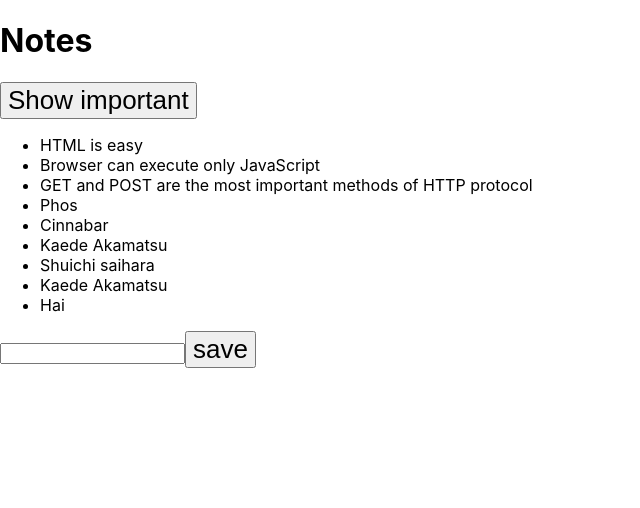
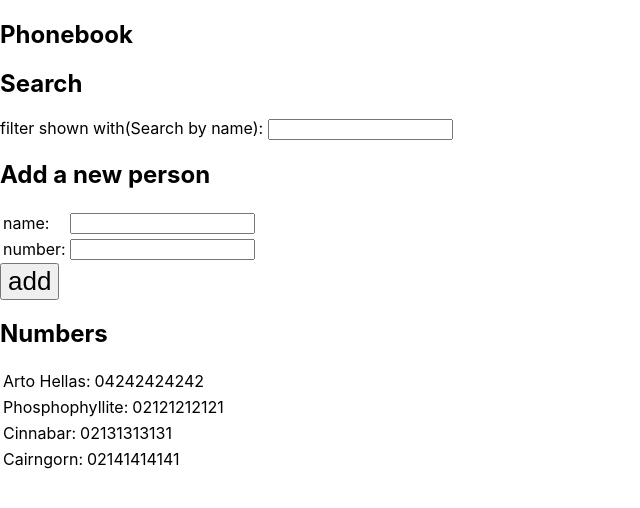
Before and after one commit to HrHrM/Fullstack-Open-2021, a React (Vite) app in the folder FullStack-Open-2021-Course/: page / in a window 1280 px wide. Shown: the top 508 px of the page, without its empty margins (0-640 px from the left). Built offline with nearby package versions, Linux system fonts and the light colour scheme; data requests are answered from the project's data file.

Commit message:
updated notes

```diff
--- a/FullStack-Open-2021-Course/db.json
+++ b/FullStack-Open-2021-Course/db.json
@@ -39,42 +39,6 @@
       "content": "GET and POST are the most important methods of HTTP protocol",
       "date": "2019-05-30T19:20:14.298Z",
       "important": true
-    },
-    {
-      "content": "Phos",
-      "date": "2021-12-22T20:58:24.156Z",
-      "important": true,
-      "id": 4
-    },
-    {
-      "content": "Cinnabar",
-      "date": "2021-12-22T20:58:31.868Z",
-      "important": false,
-      "id": 5
-    },
-    {
-      "content": "Kaede Akamatsu",
-      "date": "2021-12-23T12:41:04.555Z",
-      "important": false,
-      "id": 6
-    },
-    {
-      "content": "Shuichi saihara",
-      "date": "2021-12-23T12:42:01.410Z",
-      "important": false,
-      "id": 7
-    },
-    {
-      "content": "Kaede Akamatsu",
-      "date": "2021-12-23T12:42:38.849Z",
-      "important": true,
-      "id": 8
-    },
-    {
-      "content": "Hai",
-      "date": "2021-12-23T12:42:43.122Z",
-      "important": true,
-      "id": 9
     }
   ]
 }
--- a/FullStack-Open-2021-Course/src/App.jsx
+++ b/FullStack-Open-2021-Course/src/App.jsx
@@ -9,169 +9,186 @@ import PersonForm          from './Components/PersonForm'
 import Numbers             from './Components/Numbers'
 import axios               from 'axios'
 
+
+const App = () => {
+
+  const [ persons, setPersons ]       = useState([])
+  const [ newName, setNewName ]       = useState('')
+  const [ newNumber, setNewNumber  ]  = useState('')
+  const [ searchName, setSearchName ] = useState('')
+
+  useEffect(() =>{
+    console.log('Effect taking place')
+    axios
+    .get('http://localhost:3001/persons')
+    .then(response => {
+      console.log('promise fulfilled')
+      setPersons(response.data)
+    })
+  }, [])
+  console.log('render', persons.length, 'persons')
+
+  const repeat = (name, number) =>{
+
+    let igual = false
+
+    persons.forEach(e => {
+      if (e.name === name || e.number === number || name.length === 0 || number.length === 0 ) {
+        igual = true
+      }
+    })
+
+    return igual
+  }
+
+  const addPerson = (event) => {
+
+    event.preventDefault()
+
+    const newPerson = {
+      id:     persons.length + 1,
+      name:   newName,
+      number: newNumber,
+    }
+
+    const igual = repeat(newPerson.name, newPerson.number)
+
+      if(!igual) {
+        setPersons(persons => [...persons, newPerson])
+        console.log(newPerson)
+
+      }else{
+        window.alert('There is a problem with the registration, either the name/number already exists or one of them is empty')
+
+      }
+
+      setNewName('')
+      setNewNumber('')
+  }
+
+  return (
+    <div>
+      <Title text = {'Phonebook'} />
+      <Title text = {'Search'} />
+      <div>
+        <Filter searchName = {searchName} setSearchName = {setSearchName} persons = {persons} />
+      </div>
+      <Title text = {'Add a new person'} />
+      <div>
+        <PersonForm addPerson    = {addPerson}
+                    newName      = {newName}
+                    setNewName   = {setNewName}
+                    newNumber    = {newNumber}
+                    setNewNumber = {setNewNumber} />
+      </div>
+      <Title text = {'Numbers'} />
+      <div>
+        <Numbers persons={persons} />
+      </div>
+    </div>
+  )
+}
+
+export default App
+
+
+
+//---------------------Notes----------------------
+
+// import noteService from './Services/notes'
+
 // const App = () => {
 
-//   const [ persons, setPersons ]       = useState([])
-//   const [ newName, setNewName ]       = useState('')
-//   const [ newNumber, setNewNumber  ]  = useState('')
-//   const [ searchName, setSearchName ] = useState('')
+//   const [ notes, setNotes ]     = useState([])
+//   const [ newNote, setNewNote ] = useState('')
+//   const [ showAll, setShowAll ] = useState([])
 
-//   useEffect(() =>{
-//     console.log('Effect taking place')
-//     axios
-//     .get('http://localhost:3001/persons')
-//     .then(response => {
-//       console.log('promise fulfilled')
-//       setPersons(response.data)
-//     })
+//   useEffect(() => {
+//     noteService.getAll().then(initialNotes => setNotes(initialNotes))
 //   }, [])
-//   console.log('render', persons.length, 'persons')
 
-//   const repeat = (name, number) =>{
 
-//     let igual = false
+//   const addNote = (event) => {
+//     event.preventDefault()
 
-//     persons.forEach(e => {
-//       if (e.name === name || e.number === number || name.length === 0 || number.length === 0 ) {
-//         igual = true
-//       }
+//     console.log('Button Clicked', event.target)
+//     const noteObject = {
+//       content:   newNote,
+//       date:      new Date(),
+//       important: Math.random() < 0.5,
+//     }
+
+//     noteService.create(noteObject).then(returnedNote => {
+//       setNotes(notes.concat(returnedNote))
+//       setNewNote('')
 //     })
 
-//     return igual
 //   }
 
-//   const addPerson = (event) => {
+//   const toggleImportanceOf = (id) => {
+//     const url         = `http://localhost:3001/notes/${id}`
+//     const note        = notes.find(n => n.id === id)
+//     const changedNote = {...note, important: !note.important}
 
-//     event.preventDefault()
+//     noteService.update(id, changedNote).then(returnedNote => {
+//       setNotes(notes.map(note => note.id !== id ? note : returnedNote))
+//       })
+//       .catch(error => {
+//         alert(
+//           `the note '${note.content}' was already deleted from server`
+//         )
+//         setNotes(notes.filter(n => n.id !== id))
+//       })
 
-//     const newPerson = {
-//       id:     persons.length + 1,
-//       name:   newName,
-//       number: newNumber,
-//     }
-
-//     const igual = repeat(newPerson.name, newPerson.number)
-
-//       if(!igual) {
-//         setPersons(persons => [...persons, newPerson])
-//         console.log(newPerson)
-
-//       }else{
-//         window.alert('There is a problem with the registration, either the name/number already exists or one of them is empty')
-
-//       }
-
-//       setNewName('')
-//       setNewNumber('')
 //   }
 
-//   return (
+//   const handleNoteChange = (event) => {
+//     console.log(event.target.value)
+//     setNewNote(event.target.value)
+//   }
+//   const handleShowChange = () => {
+//     setShowAll(!showAll)
+//   }
+
+//   const notesShow = showAll ? notes : notes.filter(note => note.important === true)
+//   const notesShowMap = notesShow.map(e => {
+//       return(
+//         <Notes key={e.id} note = {e} toggleImportance={() => toggleImportanceOf(e.id)} />
+//       )
+//   })
+
+//   return(
 //     <div>
-//       <Title text = {'Phonebook'} />
-//       <Title text = {'Search'} />
+//       <h1> Notes </h1>
 //       <div>
-//         <Filter searchName = {searchName} setSearchName = {setSearchName} persons = {persons} />
+//         <button onClick={handleShowChange}>
+//           Show {showAll ? 'important' : 'all' }
+//         </button>
 //       </div>
-//       <Title text = {'Add a new person'} />
-//       <div>
-//         <PersonForm addPerson    = {addPerson}
-//                     newName      = {newName}
-//                     setNewName   = {setNewName}
-//                     newNumber    = {newNumber}
-//                     setNewNumber = {setNewNumber} />
-//       </div>
-//       <Title text = {'Numbers'} />
-//       <div>
-//         <Numbers persons={persons} />
-//       </div>
+//       <ul>
+//         {notesShowMap}
+//       </ul>
+//       <form onSubmit={addNote} >
+//         <input value    = {newNote}
+//                onChange = {handleNoteChange} />
+//         <button type='submit' >
+//           save
+//         </button>
+//       </form>
 //     </div>
 //   )
 // }
 
 // export default App
 
+// const Notes = ({ note, toggleImportance }) => {
+//   const label = note.important
+//     ? 'make not important' : 'make important'
 
-
-//---------------------Notes----------------------
-
-const App = () => {
-
-  const [ notes, setNotes ]     = useState([])
-  const [ newNote, setNewNote ] = useState('')
-  const [ showAll, setShowAll ] = useState([])
-
-  useEffect(() => {
-    console.log('Effect taking place')
-    axios
-    .get('http://localhost:3001/notes')
-    .then(response => {
-      console.log('promise fulfilled')
-      setNotes(response.data)
-    })
-  }, [])
-
-
-  const addNote = (event) => {
-    event.preventDefault()
-
-    console.log('Button Clicked', event.target)
-    const noteObject = {
-      content:   newNote,
-      date:      new Date(),
-      important: Math.random() < 0.5,
-    }
-
-    axios
-    .post('http://localhost:3001/notes', noteObject)
-    .then(response => {
-      console.log(response)
-      setNotes(notes.concat(response.data))
-      setNewNote('')
-      console.log('render', notes.length, 'notes')
-    })
-
-
-  }
-
-  const handleNoteChange = (event) => {
-    console.log(event.target.value)
-    setNewNote(event.target.value)
-  }
-  const handleShowChange = () => {
-    setShowAll(!showAll)
-  }
-
-  const notesShow = showAll ? notes : notes.filter(note => note.important === true)
-  const notesShowMap = notesShow.map(e => {
-      return(
-        <Notes key={e.id} note = {e} />
-      )
-  })
-
-  return(
-    <div>
-      <h1> Notes </h1>
-      <div>
-        <button onClick={handleShowChange}>
-          Show {showAll ? 'important' : 'all' }
-        </button>
-      </div>
-      <ul>
-        {notesShowMap}
-      </ul>
-      <form onSubmit={addNote} >
-        <input value    = {newNote}
-               onChange = {handleNoteChange} />
-        <button type='submit' >
-          save
-        </button>
-      </form>
-    </div>
-  )
-}
-
-export default App
-
-const Notes = ({ note }) => {
-  return <li> {note.content} </li>
-}
+//   return(
+//     <li>
+//      {note.content}
+//      <button onClick={toggleImportance} > {label} </button>
+//     </li>
+//   )
+// }
--- /dev/null
+++ b/FullStack-Open-2021-Course/src/Services/notes.jsx
@@ -0,0 +1,18 @@
+import axios from "axios";
+
+const baseUrl = 'http://localhost:3001/notes'
+
+const getAll = () => {
+    const request = axios.get(baseUrl)
+    return request.then(response => response.data)
+}
+const create = (newObject) => {
+    const request = axios.post(baseUrl, newObject)
+    return request.then(response => response.data)
+}
+const update = (id, newObject) => {
+    const request = axios.put(`${baseUrl}/${id}`, newObject)
+    return request.then(response => response.data)
+}
+
+export default { getAll, create, update }
```
